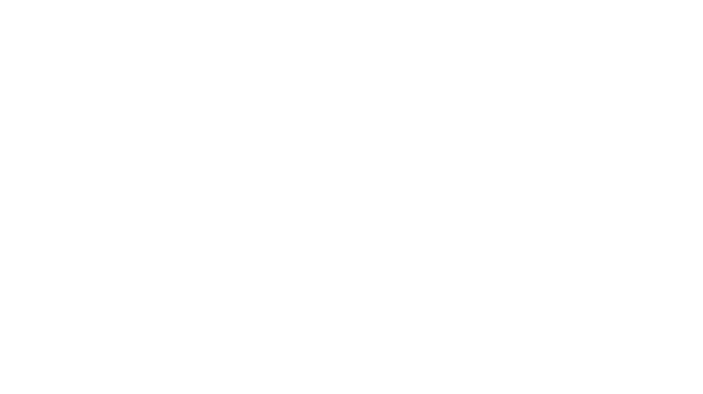
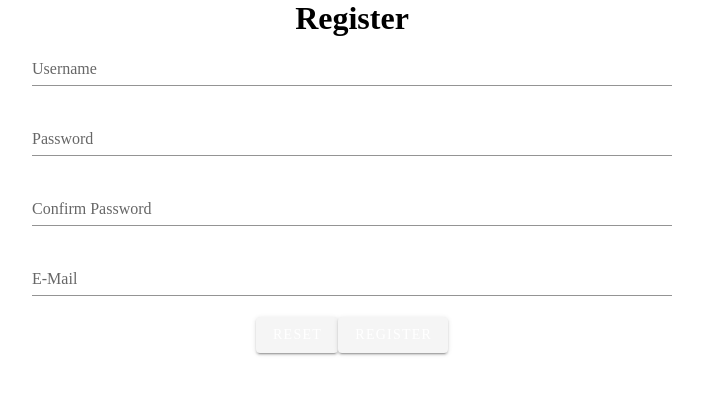
Before and after one commit to lebrancconvas/LearningGate, a Nuxt app in the folder app/: page /register in a window 1280 px wide. Before the commit this address had no page. Shown: the top 394 px of the page, without its empty margins (288-991 px from the left). Built offline with nearby package versions, Linux system fonts and the light colour scheme.

Commit message:
✨ feat: register feature

```diff
--- a/app/pages/index.vue
+++ b/app/pages/index.vue
@@ -13,5 +13,7 @@
 </script>
 
 <style scoped>
-
+  * {
+    text-align: center;
+  }
 </style>
--- /dev/null
+++ b/app/pages/register/index.vue
@@ -0,0 +1,69 @@
+<template>
+  <div>
+    <header>
+      <div>
+        <h1>Register</h1>
+      </div>
+    </header>
+    <section id="register-section">
+      <div>
+        <v-form lazy-validation>
+          <v-text-field v-model="registerForm.username" label="Username" required></v-text-field>
+          <v-text-field v-model="registerForm.password" label="Password" required></v-text-field>
+          <v-text-field v-model="confirmPassword" label="Confirm Password" required></v-text-field>
+          <v-text-field v-model="registerForm.email" label="E-Mail" required></v-text-field>
+          <div id="action">
+            <v-btn color="error" @click="reset">Reset</v-btn>
+            <v-btn color="primary" @click="register">Register</v-btn>
+          </div>
+        </v-form>
+      </div>
+    </section>
+  </div>
+</template>
+
+<script>
+  export default {
+    data() {
+      return {
+        registerForm: {
+          username: "",
+          password: "",
+          email: ""
+        },
+        confirmPassword: ""
+      }
+    },
+    methods: {
+      register() {
+        const allFieldCheck = this.registerForm.username === "" || this.registerForm.password === "" || this.registerForm.email === "";
+        if(allFieldCheck) {
+          console.log(`Please filled in all the field.`);
+          return;
+        }
+        if(this.registerForm.password !== this.confirmPassword) {
+          console.log(`password don't match.`)
+        } else {
+          console.log(this.registerForm);
+        }
+      },
+      reset() {
+        this.registerForm.username = "";
+        this.registerForm.password = "";
+        this.registerForm.email = "";
+        this.confirmPassword = "";
+      }
+    }
+  }
+</script>
+
+<style scoped>
+  * {
+    text-align: center;
+  }
+
+  #register-section {
+    width: 50%;
+    margin: 0 auto;
+  }
+</style>
```
